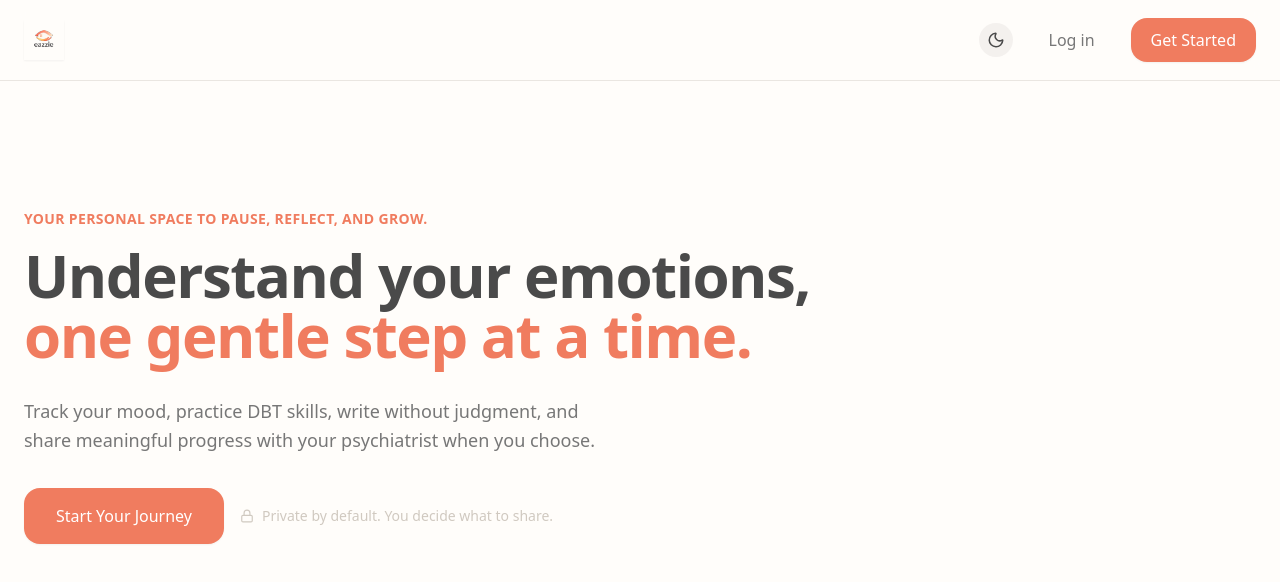
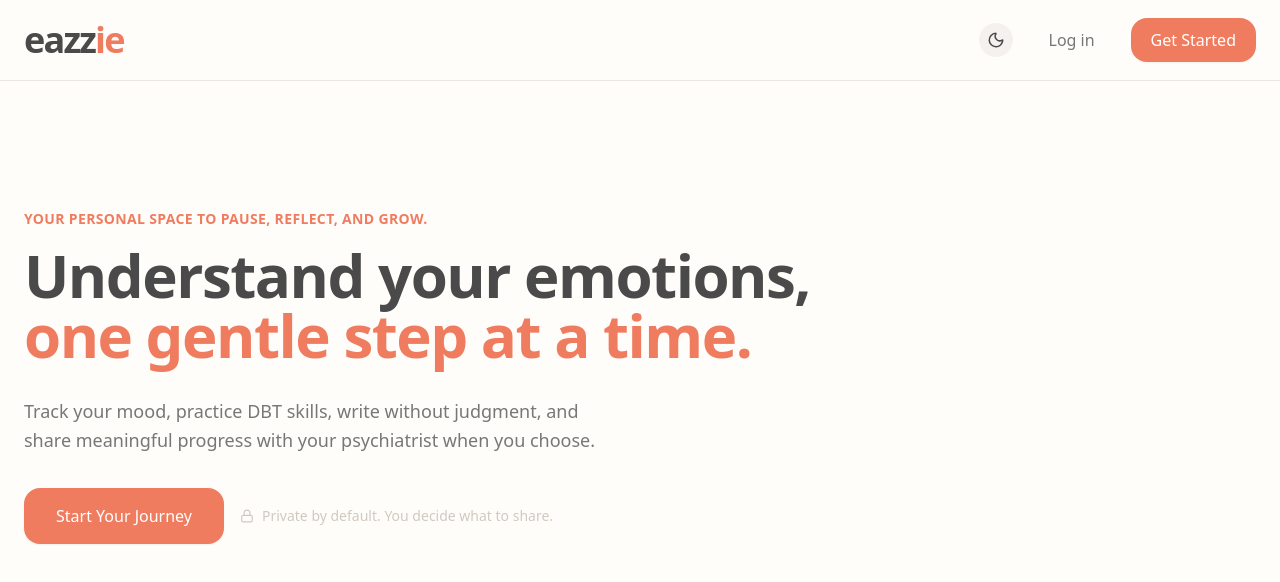
Before and after one commit to airenmeyy/app-eazzie, a React (Vite) app: page / in a window 1280 px wide. Shown: the top 582 px of the page. Built offline with nearby package versions, Linux system fonts and the light colour scheme.

Commit message:
Update App.jsx

```diff
--- a/src/App.jsx
+++ b/src/App.jsx
@@ -23,16 +23,29 @@ const initialSafetyPlan = {
 
 const AppContext = createContext();
 
-const Logo = ({ type = 'full', className = 'h-8' }) => {
-  // Ganti ekstensi ini jadi .svg kalau file barumu namanya logo1.svg
-  const src = '/Untitled design.svg';
+const Logo = ({ type = 'full', className = '' }) => {
+  // Membersihkan class bawaan gambar lama yang sudah tidak diperlukan teks
+  const cleanClass = className.replace('brightness-0', '').replace('invert', '').trim();
+  const isInverted = className.includes('invert');
+
+  // Menyesuaikan ukuran teks secara proporsional sesuai kebutuhan setiap halaman
+  let textSize = 'text-2xl';
+  if (className.includes('h-10')) textSize = 'text-4xl';
+  if (className.includes('h-9')) textSize = 'text-3xl';
+  if (className.includes('h-6')) textSize = 'text-xl';
+
   return (
-    <div className={`flex items-center justify-center ${className} dark:bg-white/95 dark:px-3 dark:py-1.5 dark:rounded-2xl shadow-sm transition-colors`}>
-      <img
-        src={src}
-        alt="Eazzie"
-        className="h-full w-auto object-contain pointer-events-none"
-      />
+    <div className={`flex items-center select-none font-black tracking-tighter ${textSize} ${cleanClass}`}>
+      {type === 'icon' ? (
+        // Untuk logo versi kecil (biasanya di sidebar mobile psikiater)
+        <span className={isInverted ? 'text-white' : 'text-[#F07C5F]'}>e.</span>
+      ) : (
+        // Untuk logo versi teks penuh yang rapi dan elegan
+        <>
+          <span className={isInverted ? 'text-white' : 'text-[#4A4A4A] dark:text-white'}>eazz</span>
+          <span className={isInverted ? 'text-[#FFB870]' : 'text-[#F07C5F]'}>ie</span>
+        </>
+      )}
     </div>
   );
 };
```
